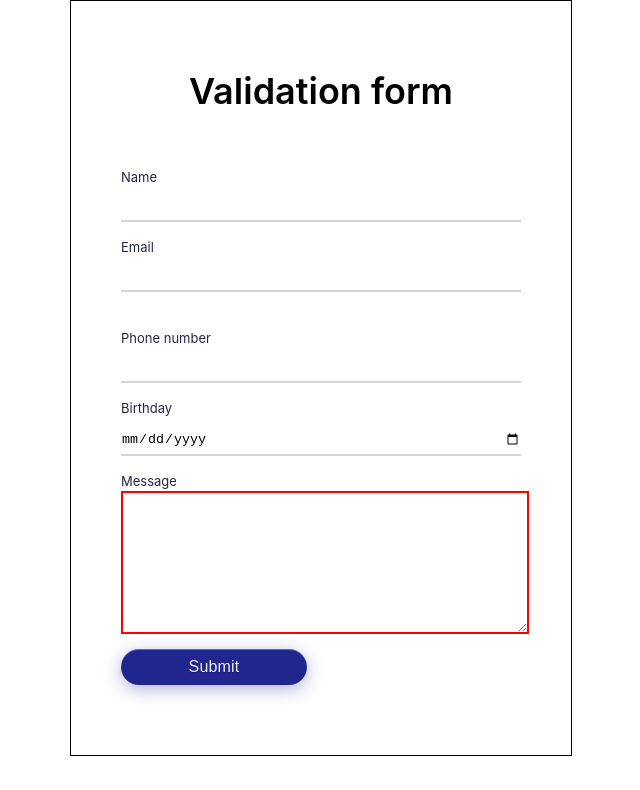
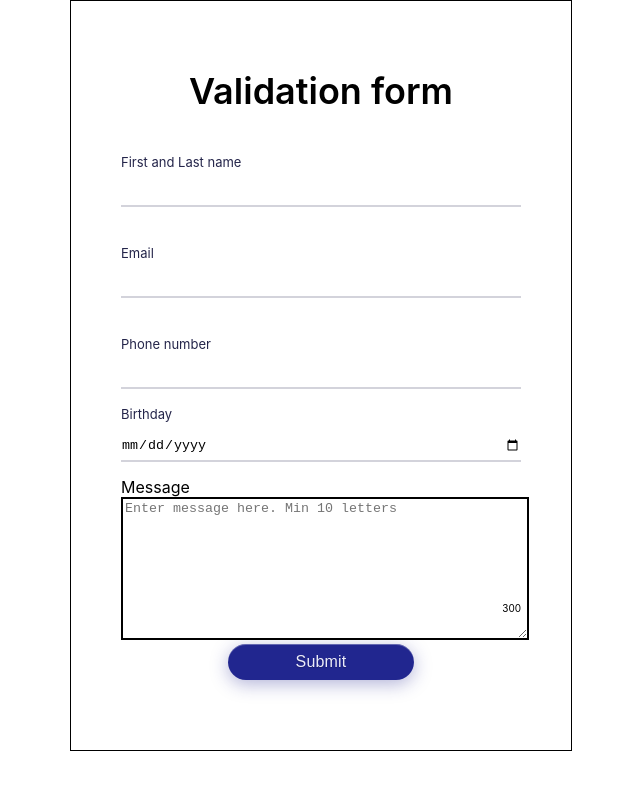
Before and after one commit to saintic132/seobilitytest, a React (Create React App) app: page / in a window 1280 px wide. Shown: the top 790 px of the page, without its empty margins (319-959 px from the left). Built offline with nearby package versions, Linux system fonts and the light colour scheme.

Commit message:
Сделана валидация на First name и Last name. Валидация email.

```diff
--- a/src/App.module.scss
+++ b/src/App.module.scss
@@ -24,10 +24,10 @@
   margin: 20px 0;
   width: 100%;
 
-  > div {
+  .app__fields_column {
     display: flex;
     flex-direction: column;
-    margin: 15px 0;
+    margin-bottom: 15px;
 
     label {
       font-style: normal;
@@ -36,6 +36,7 @@
       line-height: 20px;
       color: #24254A;
     }
+
     .fakeDiv {
       height: 21px;
     }
@@ -47,12 +48,24 @@
   }
 }
 
+.app__textarea__column {
+  position: relative;
+
+  & .app__textarea_length {
+    position: absolute;
+    right: 0;
+    bottom: 30px;
+    font-size: 10px;
+  }
+}
+
 input {
   margin-top: 8px;
   width: 100%;
   border: none;
   border-bottom: 2px solid rgba(36, 37, 74, .2);
   padding: 5px 0;
+
   &:focus {
     outline: none;
   }
@@ -61,14 +74,12 @@ input {
 textarea {
   width: 100%;
   height: 135px;
-  border: 2px solid transparent;
-  &:invalid {
-    border: 2px solid red;
-  }
-  &:valid {
   border: 2px solid black;
 }
-}
+
+.app__submitted {
+  display: flex;
+  justify-content: center;
 
   button {
     max-width: 186px;
@@ -88,3 +99,4 @@ button {
     text-shadow: 0 1px 1px rgba(0, 0, 0, 0.25);
     cursor: pointer;
   }
+}
--- a/src/App.tsx
+++ b/src/App.tsx
@@ -10,7 +10,6 @@ type FormData = {
 }
 
 function App() {
-
     const [formData, setFormData] = useState({
         name: '',
         email: '',
@@ -19,34 +18,73 @@ function App() {
         message: '',
     })
 
-    const [errors, setErrors] = useState<{ [k in keyof FormData]?: string } | null>(null)
+    const [errors, setErrors] = useState<{ [K in keyof FormData]?: string } | null>(null)
 
-
-    const setFormDataHandler = (fieldName: keyof FormData, e: React.ChangeEvent<HTMLInputElement>) => {
+    const setFormDataHandler = (e: React.ChangeEvent<HTMLInputElement> | React.ChangeEvent<HTMLTextAreaElement>) => {
         setFormData({
             ...formData,
-            [fieldName]: e.currentTarget.value
+            [e.currentTarget.dataset.field as string]:
+                e.currentTarget.dataset.field === 'name'
+                    ? e.currentTarget.value.toUpperCase()
+                    : e.currentTarget.value
         })
         switch (e.currentTarget.dataset.field) {
+            case 'name': {
+                e.currentTarget.value
+                    ? validatorFormData(e.currentTarget.dataset.field, e.currentTarget.value)
+                    // @ts-ignore
+                    : setErrors(delete errors['name'])
+                break;
+            }
             case 'email': {
                 e.currentTarget.value
                     ? validatorFormData(e.currentTarget.dataset.field, e.currentTarget.value)
-                    : setErrors(null)
+                    // @ts-ignore
+                    : setErrors(delete errors['email'])
+                break;
+            }
+            case 'message': {
+                e.currentTarget.value
+                    ? validatorFormData(e.currentTarget.dataset.field, e.currentTarget.value)
+                    // @ts-ignore
+                    : setErrors(delete errors['message'])
+                break;
             }
         }
     }
 
     const validatorFormData = (dataField: string, value: string) => {
         switch (dataField) {
+            case 'name': {
+                if (!/^[a-z]{3,30} [a-z]{3,30}$/i.test(value)) {
+                    const error = {name: 'First and Last name min 3 and max 30 letters'}
+                    const newErrors = errors ? Object.assign(errors, error) : error
+                    setErrors(newErrors)
+                }
+                break;
+            }
             case 'email': {
                 if (!/^[A-Z0-9._%+-]+@[A-Z0-9.-]+\.[A-Z]{2,4}$/i.test(value)) {
                     const error = {email: 'Invalid email address'}
                     const newErrors = errors ? Object.assign(errors, error) : error
                     setErrors(newErrors)
+                }
+                break;
+            }
+            case 'message': {
+                if (value.length < 10) {
+                    const error = {message: 'Min 10 letters'}
+                    const newErrors = errors ? Object.assign(errors, error) : error
+                    setErrors(newErrors)
+                } else if (value.length === 300) {
+                    const error = {message: 'Max 300 letters'}
+                    const newErrors = errors ? Object.assign(errors, error) : error
+                    setErrors(newErrors)
                 } else {
-                    setErrors(null)
+                    // @ts-ignore
+                    setErrors(delete errors['message'])
                 }
-
+                break;
             }
         }
     }
@@ -56,21 +94,29 @@ function App() {
             <div className={style.app__body}>
                 <h1>Validation form</h1>
                 <form className={style.app__form}>
-                    <div>
-                        <label>Name</label>
+                    <div className={style.app__fields_column}>
+                        <label>First and Last name</label>
                         <input
                             type="text"
                             value={formData.name}
                             data-field='name'
+                            onChange={setFormDataHandler}
                         />
+
+                        {
+                            errors?.name
+                                ? <div className={style.error}>{errors.name}</div>
+                                : <div className={style.fakeDiv}/>
+                        }
+
                     </div>
-                    <div>
+                    <div className={style.app__fields_column}>
                         <label>Email</label>
                         <input
                             type="email"
                             value={formData.email}
                             data-field='email'
-                            onChange={(e) => setFormDataHandler('email', e)}
+                            onChange={setFormDataHandler}
                         />
 
                         {
@@ -80,36 +126,53 @@ function App() {
                         }
 
                     </div>
-                    <div>
+                    <div className={style.app__fields_column}>
                         <label>Phone number</label>
                         <input
-                            type="number"
+                            type="tel"
                             value={formData.phoneNumber}
                             data-field='phone'
+                            onChange={setFormDataHandler}
                         />
                     </div>
-                    <div>
+                    <div className={style.app__fields_column}>
                         <label>Birthday</label>
                         <input
                             type="date"
                             value={formData.birthday}
                             data-field='birthday'
+                            onChange={setFormDataHandler}
                         />
                     </div>
-                    <div>
+                    <div className={style.app__textarea__column}>
                         <label>Message</label>
                         <textarea
                             value={formData.message}
                             required
                             minLength={10}
                             maxLength={300}
+                            data-field='message'
+                            onChange={setFormDataHandler}
+                            placeholder='Enter message here. Min 10 letters'
+                        />
+                        <div className={style.app__textarea_length}>
+                            {300 - formData.message.length}
+                        </div>
+
+                        {
+                            errors?.message
+                                ? <div className={style.error}>{errors.message}</div>
+                                : <div className={style.fakeDiv}/>
+                        }
+
+                    </div>
+                    <div className={style.app__submitted}>
+                        <button
+                            type='submit'
                         >
-
-                        </textarea>
+                            Submit
+                        </button>
                     </div>
-                    <button type='submit'>
-                        Submit
-                    </button>
                 </form>
             </div>
         </div>
```
Lines whose indentation alone changed are shown as unchanged.
